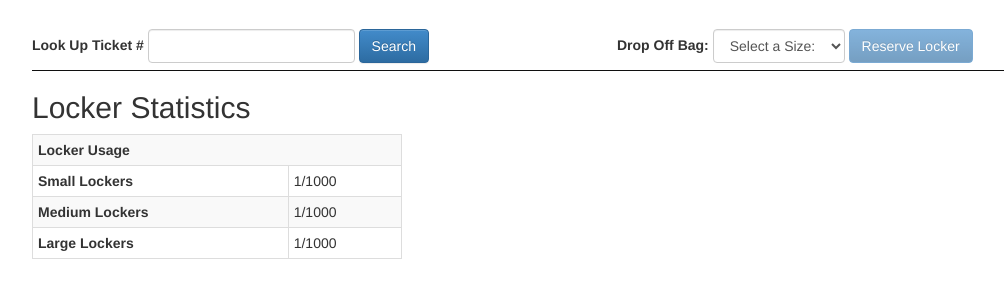
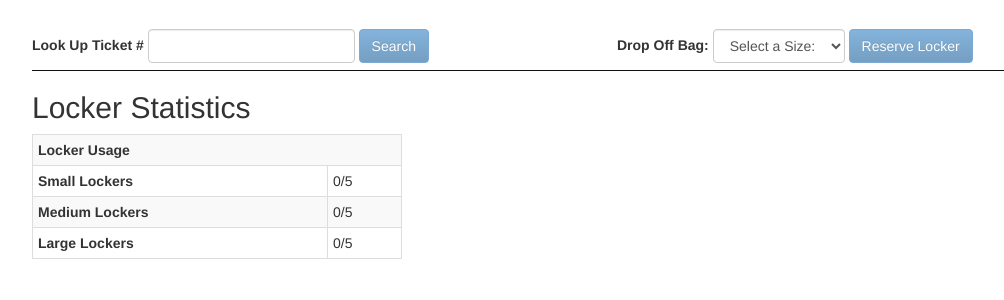
Before and after one commit to blendax78/locker, a PHP site: page / in a window 1280 px wide. Shown: the part 51-351 px from the top of the page, without its empty margins (38-1042 px from the left). Run offline with PHP 8.4, Linux system fonts and the light colour scheme.

Commit message:
begin searching tickets

```diff
--- a/assets/js/application.js
+++ b/assets/js/application.js
@@ -11,7 +11,7 @@ UT.Config = {};
 function init() {
   // Basic Application Initialization.
 
-  UT.Config.max = 1000;
+  UT.Config.max = 5;//1000;
   UT.Config.sizes = [ 'Small', 'Medium', 'Large'];
   UT.Router.router = new UT.Router.router();
 
--- a/assets/js/collections/tickets.js
+++ b/assets/js/collections/tickets.js
@@ -8,16 +8,34 @@ UT.Collections.Tickets = Backbone.Collection.extend({
 
     },
 
-    getNextAvailable: function() {
+    getNextAvailable: function(size) {
+      var groupings = this.getGroupings();
 
+      if (groupings[UT.Config.sizes[size]].length !== UT.Config.max) {
+        return UT.Config.sizes[size];
+      }
+
+      size++;
+
+      if (!_.isUndefined(groupings[UT.Config.sizes[size]])) {
+        return this.getNextAvailable(size);
+      } else {
+        return undefined;
+      }
     },
 
     getGroupings: function() {
-      var groupings = {};
+      var groupings = { max: UT.Config.max };
+      var group = {};
       var _this = this;
 
       $.each(UT.Config.sizes, function(index, size) {
-        groupings[size] = _this.where({ size: size });
+        group = _this.where({ size: size });
+
+        groupings[size] = {
+          group: group,
+          length: group.length
+        };
       });
 
       return groupings
--- a/assets/js/views/bagDropoff.js
+++ b/assets/js/views/bagDropoff.js
@@ -21,7 +21,9 @@ UT.Views.BagDropoffView = Backbone.View.extend({
     },
 
     enableSubmit: function() {
-      if (size !== '') {
+      this.size = parseInt($('#bag-size option:selected').val());
+
+      if (!_.isUndefined(this.size)) {
         $('#reserve-locker').removeClass('disabled');
       } else {
         $('#reserve-locker').addClass('disabled');
@@ -32,19 +34,19 @@ UT.Views.BagDropoffView = Backbone.View.extend({
     reserveLocker: function(e) {
       e.preventDefault();
 
-      var size = $('#bag-size option:selected').val();
+      // Need to check for returning undefined
       var newTicket = new UT.Models.Ticket({
-        size: size
+        size: this.tickets.getNextAvailable(this.size)
       });
 
+      var newBag = new UT.Models.Bag({
+        size: UT.Config.sizes[this.size],
+        ticket: newTicket.get('id')
+      });
+
+      newTicket.set('bag', newBag.get('id'));
       this.tickets.add(newTicket);
-
-      this.bags.add(
-        new UT.Models.Bag({
-          size: size,
-          ticket: newTicket.get('id')
-        })
-      );
+      this.bags.add(newBag);
 
       this.resetView();
     },
--- a/assets/js/views/enterTicket.js
+++ b/assets/js/views/enterTicket.js
@@ -3,11 +3,29 @@ UT.Views.EnterTicketView = Backbone.View.extend({
     el: '#enter-ticket-container',
 
     events: {
-      // 'click .c4-tile': 'dropTile'
+      'click #search-ticket': 'searchTickets',
+      'keyup #ticket-num': 'enableSearch'
     },
 
     initialize: function(options) {
       this.tickets = options.tickets;
+      this.bags = options.bags;
+
+      _.bindAll(this, 'render', 'searchTickets', 'enableSearch');
+    },
+
+    enableSearch: function() {
+      if ($('#ticket-num').val().trim() !== '') {
+        $('#search-ticket').removeClass('disabled');
+      } else {
+        $('#search-ticket').addClass('disabled');
+      }
+    },
+
+    searchTickets: function(e) {
+      e.preventDefault();
+      var ticket_num = $('#ticketNum').val();
+      console.log('search');
     },
 
     render: function() {
--- a/assets/js/views/index.js
+++ b/assets/js/views/index.js
@@ -8,16 +8,14 @@ UT.Views.IndexView = Backbone.View.extend({
       this.tickets = options.tickets;
       this.bags = options.bags;
 
-      var _this = this;
-      this.tickets.on('change', function() {
-        console.log('rend');
-        _this.render();
-      });
+      this.tickets.on('add remove', function() {
+        this.render();
+      }, this);
     },
 
     render: function() {
       this.$el.html(
-        ich.index_template({})
+        ich.index_template({ groupings: this.tickets.getGroupings() })
       );
     }
 
--- a/index.php
+++ b/index.php
@@ -74,9 +74,11 @@
             <div class="col-sm-6 col-md-6 col-lg-6">
               <table class="table table-striped table-bordered table-hover table-condensed">
                 <tr><th colspan="2">Locker Usage</th></tr>
-                <tr><th>Small Lockers</th><td>1/1000</td></tr>
-                <tr><th>Medium Lockers</th><td>1/1000</td></tr>
-                <tr><th>Large Lockers</th><td>1/1000</td></tr>
+                {{#groupings}}
+                  <tr><th>Small Lockers</th><td>{{#Small}}{{length}}{{/Small}}/{{max}}</td></tr>
+                  <tr><th>Medium Lockers</th><td>{{#Medium}}{{length}}{{/Medium}}/{{max}}</td></tr>
+                  <tr><th>Large Lockers</th><td>{{#Large}}{{length}}{{/Large}}/{{max}}</td></tr>
+                {{/groupings}}
               </table>
             </div>
           </div>
@@ -88,8 +90,8 @@
       <div class="row">
         <form class="form-inline">
           <label for="enterTicket">Look Up Ticket # </label>
-          <input type="text" class="form-control" id="ticketNum" />
-          <button id="search-ticket" class="btn btn-primary">Search</button>
+          <input type="text" class="form-control" id="ticket-num" />
+          <button id="search-ticket" class="btn btn-primary disabled">Search</button>
         </form>
       </div>
     </script>
@@ -100,9 +102,9 @@
           <label for="bagSize">Drop Off Bag: </label>
           <select class="form-control mb-2 mr-sm-2 mb-sm-2" id="bag-size">
             <option value="" selected>Select a Size:</option>
-            <option value="Small">Small</option>
-            <option value="Medium">Medium</option>
-            <option value="Large">Large</option>
+            <option value="0">Small</option>
+            <option value="1">Medium</option>
+            <option value="2">Large</option>
           </select>
           <button class="btn btn-primary disabled" id="reserve-locker">Reserve Locker</button>
         </form>
```
